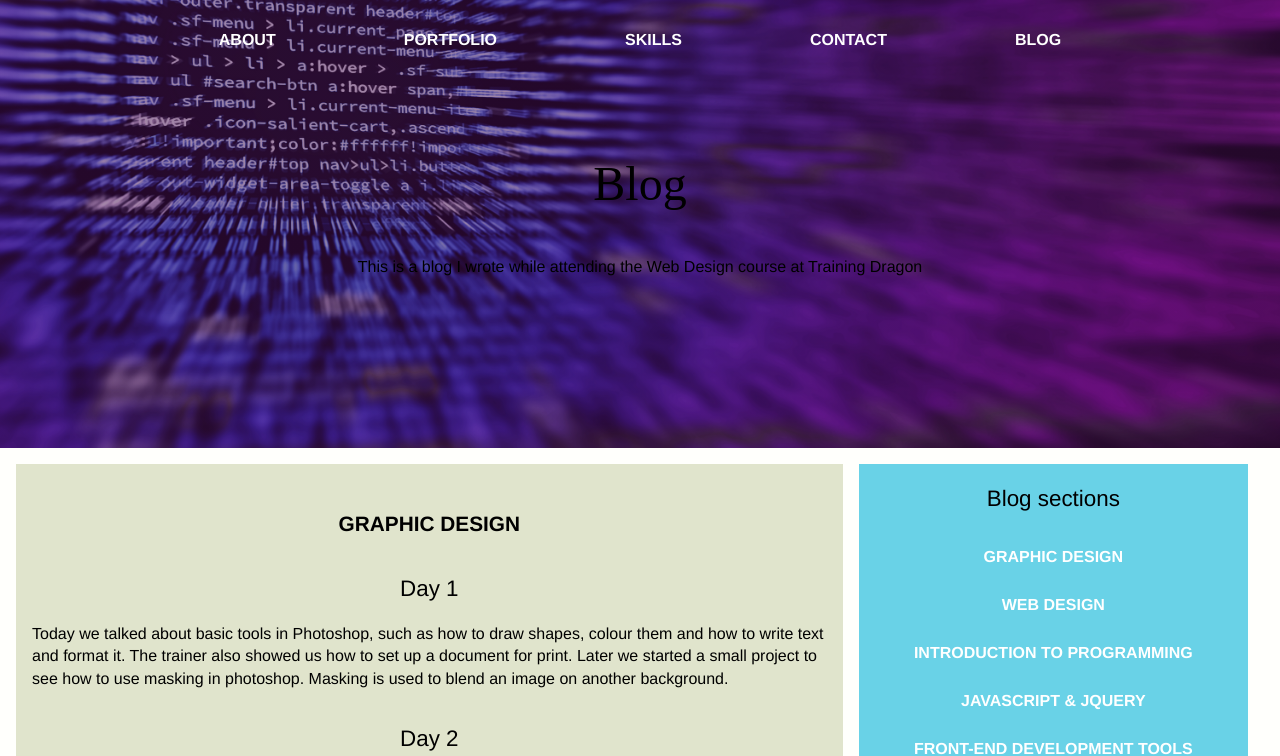
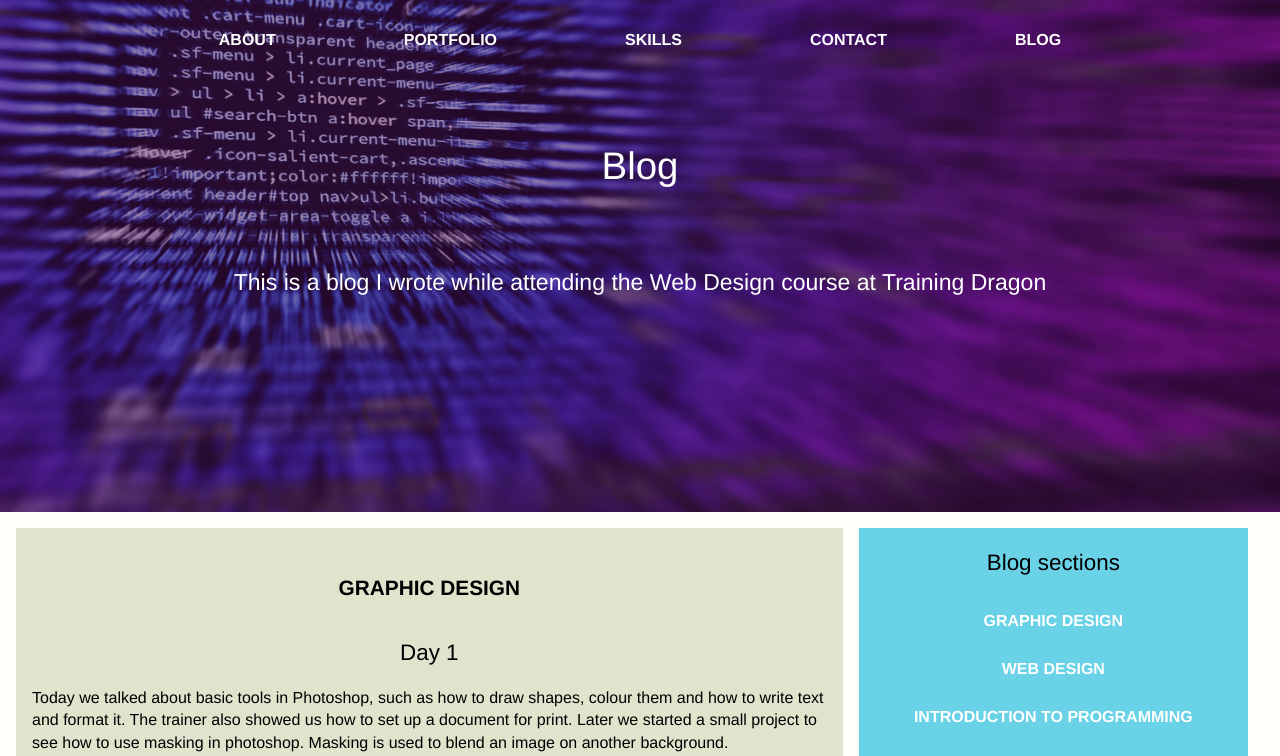
Before and after one commit to jamesbdev/portfolio, a PHP site: page /blog.html in a window 1280 px wide. Shown: the top 756 px of the page. Run offline with PHP 8.4, Linux system fonts and the light colour scheme.

Commit message:
cleaned up css

```diff
--- a/blog.html
+++ b/blog.html
@@ -22,9 +22,9 @@
   </nav>
 
   <div class="blog-description">
-  <h1>Blog</h1>
+  <h1 class="blog-main-title">Blog</h1>
   <!-- <img src="images/blog.jpg" alt="pen notebook" class="blog-header-img"> -->
-  <p>This is a blog I wrote while attending the Web Design course at Training Dragon</p>
+  <p class="blog-description">This is a blog I wrote while attending the Web Design course at Training Dragon</p>
   </div>
 
   </header>
--- a/css/style.css
+++ b/css/style.css
@@ -508,32 +428,29 @@ footer p {
 	background-color: white;
 }
 
-.social-media a:hover {
-  /* border-bottom: 3px solid #FF5E00; */
-	background: url('images/social-media/github-purple.svg');
-}
 
 
 /****** BLOG PAGE ******/
 
-.blog h1 {
-	font-size: 3em;
+.blog-main-title {
+	font-size: 2em;
 	text-align: center;
+	color: white;
+	font-family: helvetica, arial, sans-serif;
 
 }
 
 .blog-description {
 	position: relative;
 	text-align: center;
-	top: 5em;
-}
-.blog-description h1 {
-	margin-bottom: 1em;
-
+  top: 3.5em;
+	color: white;
+	font-size: 1.2em;
 }
 
+
 .blog-header {
-	height: 28em;
+	height: 32em;
 
 }
 
```
Also changed, not shown: other parts of css/style.css (+11 -93 lines).
